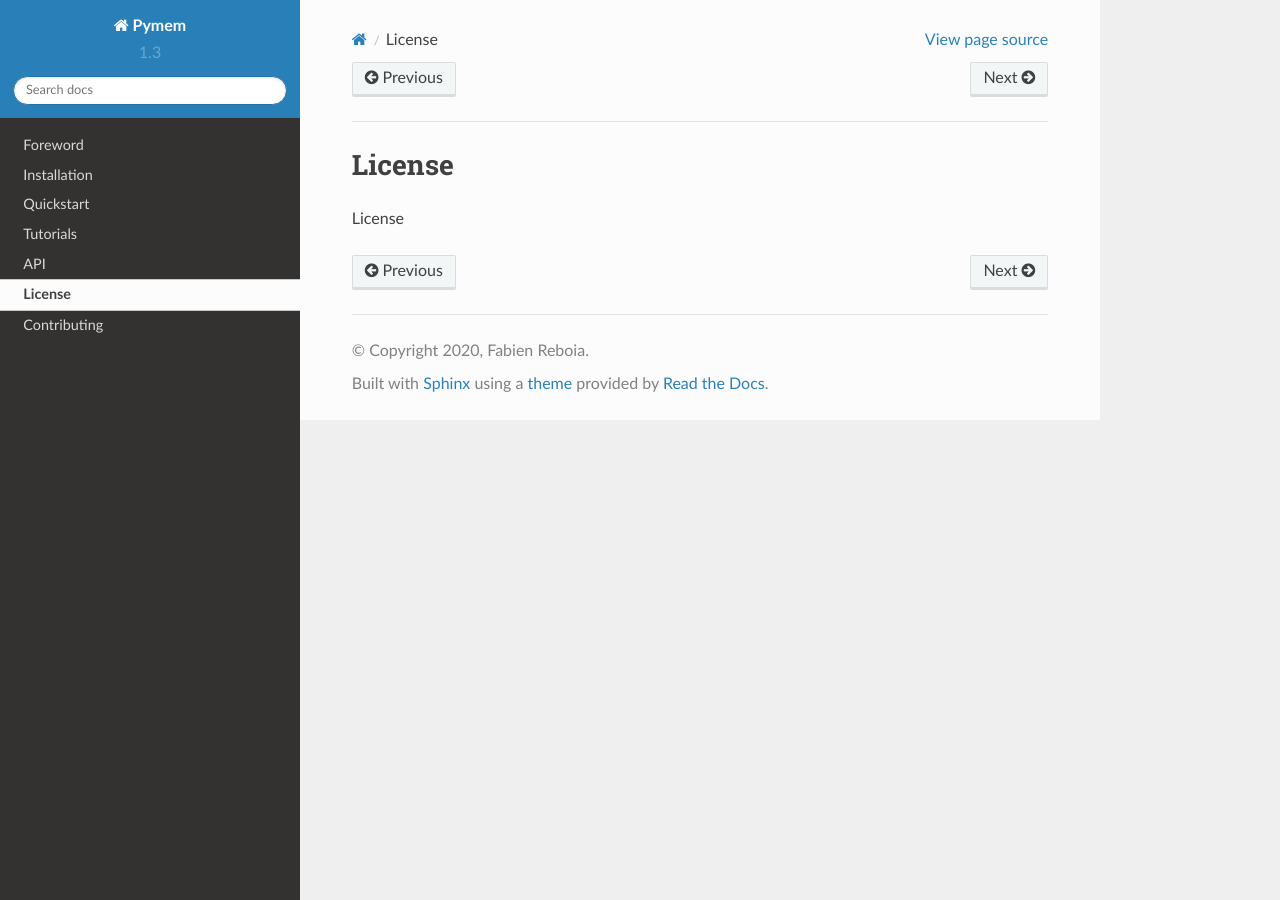
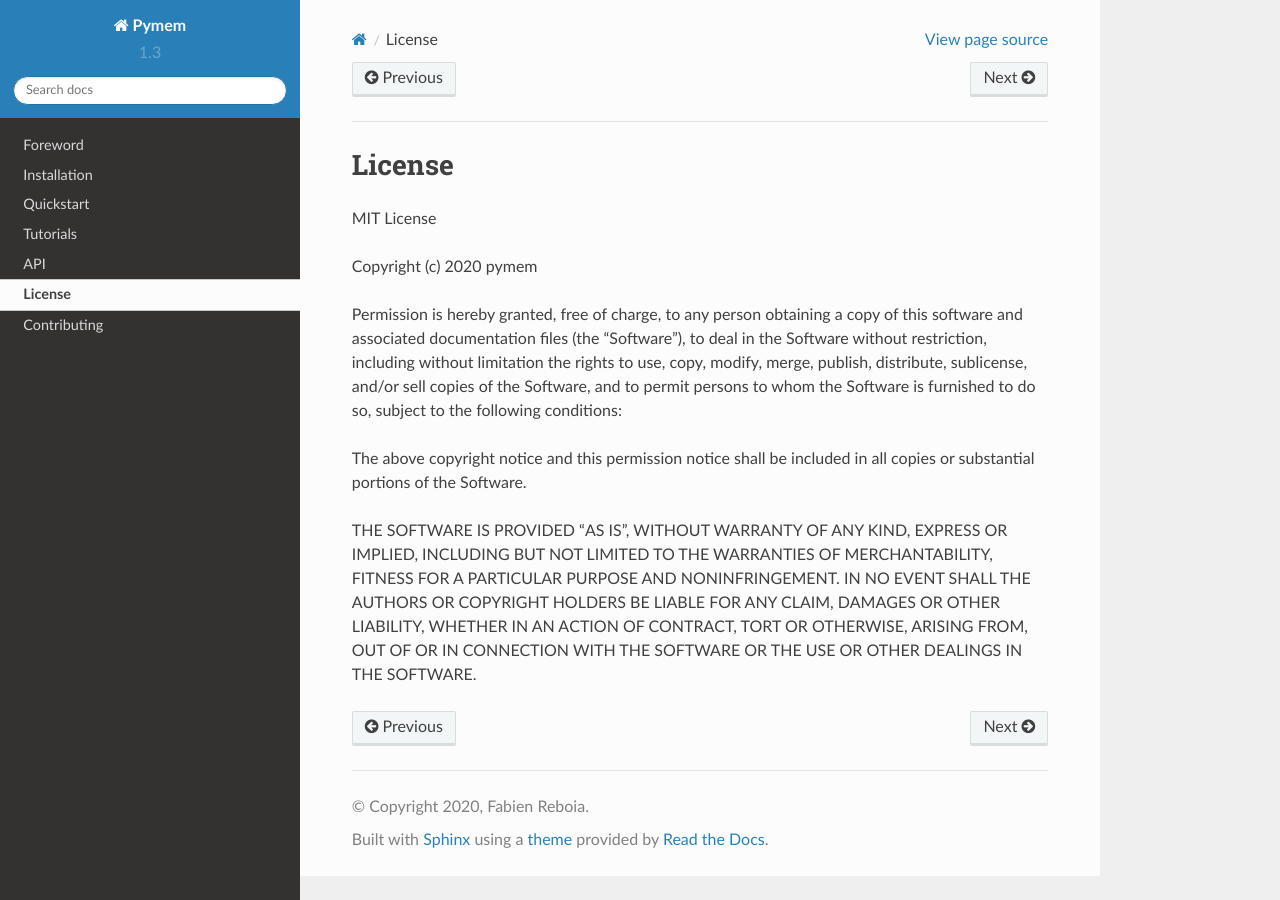
Before and after one commit to srounet/Pymem, a Sphinx documentation site: the page built from docs/source/license.rst, in a window 1280 px wide. Built offline with Sphinx 7.4.7 and the Read the Docs theme 2.0.0, drawn with Linux system fonts in a browser that asks for light colours.

Commit message:
add license / pymem exceptions

```diff
--- a/docs/source/conf.py
+++ b/docs/source/conf.py
@@ -104,7 +104,7 @@
     'display_version': True,
     'prev_next_buttons_location': 'both',
     # Toc options
-    'collapse_navigation': True,
+    'collapse_navigation': False,
     'sticky_navigation': True,
     'navigation_depth': 1,
     'includehidden': True,
--- a/docs/source/license.rst
+++ b/docs/source/license.rst
@@ -1,4 +1,24 @@
 License
 =======
 
-License
+MIT License
+
+Copyright (c) 2020 pymem
+
+Permission is hereby granted, free of charge, to any person obtaining a copy
+of this software and associated documentation files (the "Software"), to deal
+in the Software without restriction, including without limitation the rights
+to use, copy, modify, merge, publish, distribute, sublicense, and/or sell
+copies of the Software, and to permit persons to whom the Software is
+furnished to do so, subject to the following conditions:
+
+The above copyright notice and this permission notice shall be included in all
+copies or substantial portions of the Software.
+
+THE SOFTWARE IS PROVIDED "AS IS", WITHOUT WARRANTY OF ANY KIND, EXPRESS OR
+IMPLIED, INCLUDING BUT NOT LIMITED TO THE WARRANTIES OF MERCHANTABILITY,
+FITNESS FOR A PARTICULAR PURPOSE AND NONINFRINGEMENT. IN NO EVENT SHALL THE
+AUTHORS OR COPYRIGHT HOLDERS BE LIABLE FOR ANY CLAIM, DAMAGES OR OTHER
+LIABILITY, WHETHER IN AN ACTION OF CONTRACT, TORT OR OTHERWISE, ARISING FROM,
+OUT OF OR IN CONNECTION WITH THE SOFTWARE OR THE USE OR OTHER DEALINGS IN THE
+SOFTWARE.
```
Also changed, not shown: docs/source/api.rst (+12 -2 lines).
